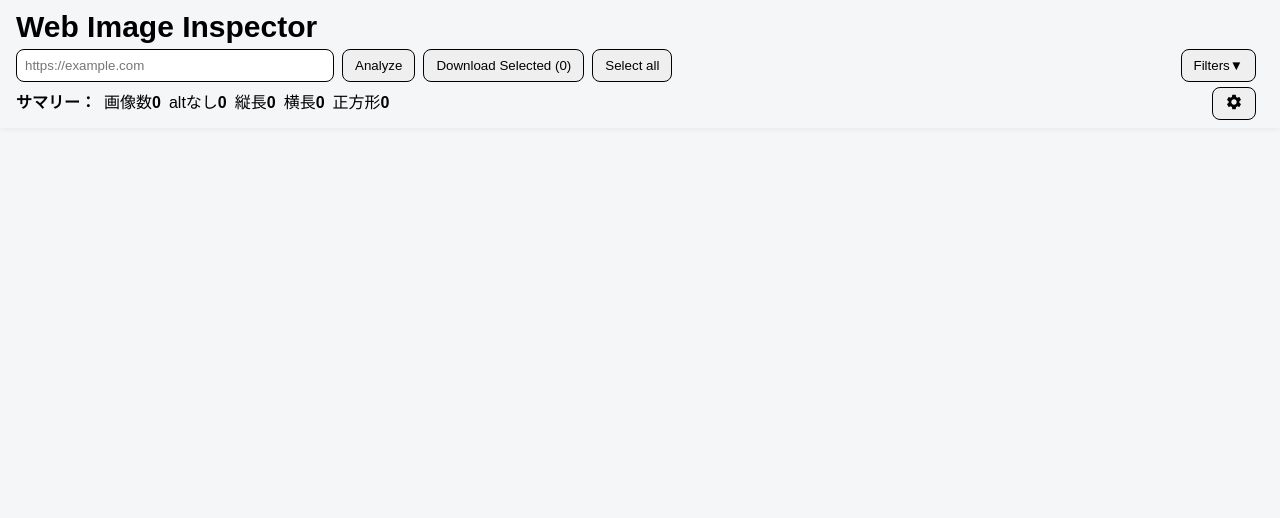
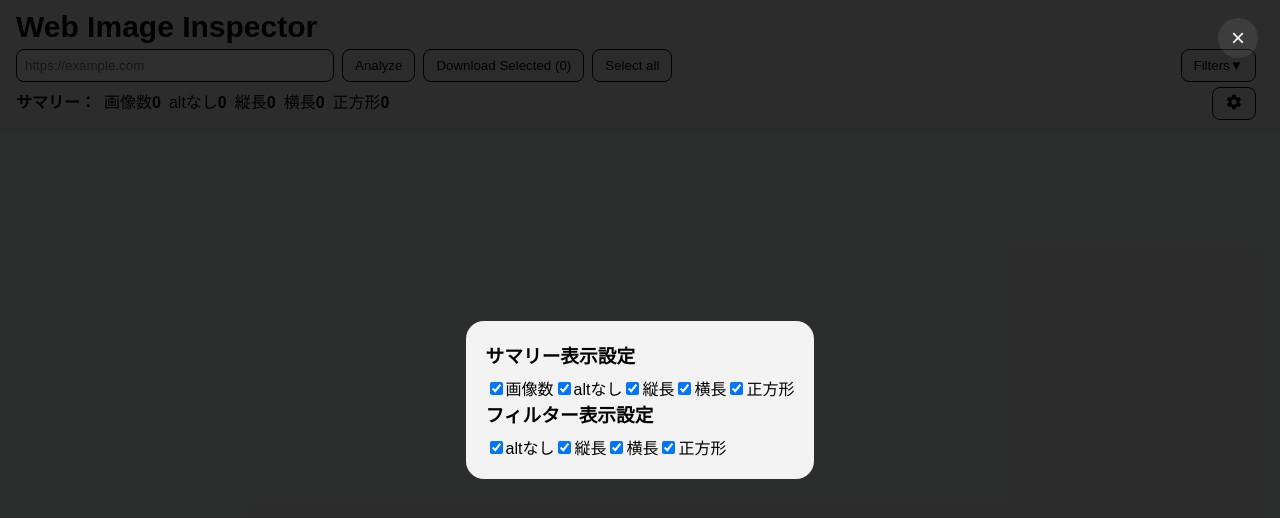
Before and after one commit to weboscar1164/web-image-inspector, a React (Vite) app in the folder frontend/: page / in a window 1280 px wide. Both pictures are taken after a click on the button 1234 px from the left and 103 px from the top of the page. Shown: the top 518 px of the page. Built offline with nearby package versions, Linux system fonts and the light colour scheme.

Commit message:
summary,filter編集機能追加

```diff
--- a/frontend/src/App.scss
+++ b/frontend/src/App.scss
@@ -329,6 +329,17 @@ main {
 	}
 }
 
+.settingModal {
+	padding: 20px;
+	background-color: #f3f3f3;
+	border-radius: 18px;
+
+	h3 {
+		margin: 0;
+		margin-bottom: 8px;
+	}
+}
+
 .close {
 	position: absolute;
 	top: 18px;
@@ -358,6 +369,7 @@ main {
 		transform: scale(1.05);
 	}
 }
+
 .loading {
 	width: 100%;
 	height: 100%;
--- a/frontend/src/App.tsx
+++ b/frontend/src/App.tsx
@@ -12,6 +12,18 @@ import {
 	isVertical,
 } from "./utils/imageHelpers";
 import SettingsIcon from "@mui/icons-material/Settings";
+import { SUMMARY_ITEMS } from "./constants/summaryDefinitions";
+import {
+	ASPECT_RATIO_ITEMS,
+	FILTER_ITEMS,
+} from "./constants/filterDefinitions";
+import { useLocalStorageState } from "./app/hooks/hooks";
+
+type SummaryId = (typeof SUMMARY_ITEMS)[number]["id"];
+type FilterId = (typeof FILTER_ITEMS)[number]["id"];
+type FilterState = Record<FilterId, boolean>;
+type AspectRatioId = (typeof ASPECT_RATIO_ITEMS)[number]["id"];
+type VisibleAspectRatioId = Exclude<AspectRatioId, "all">;
 
 function App() {
 	const headerRef = useRef<HTMLElement>(null);
@@ -23,10 +35,70 @@ function App() {
 	const [selectedImage, setSelectedImage] = useState<ImageData | null>(null);
 	const [selectedImages, setSelectedImages] = useState<Set<string>>(new Set());
 	const [showDetail, setShowDetail] = useState(false);
-	const [filters, setFilters] = useState({
+	const [filters, setFilters] = useState<FilterState>({
 		noAlt: false,
-		aspectRatio: "",
 	});
+	const [aspectRatio, setAspectRatio] = useState<AspectRatioId>("all");
+
+	const [showSettings, setShowSettings] = useState(false);
+
+	// Summary
+
+	const getLocalStorageItem = <T,>(key: string, defaultValue: T): T => {
+		try {
+			const saved = localStorage.getItem(key);
+
+			if (!saved) return defaultValue;
+
+			return {
+				...defaultValue,
+				...JSON.parse(saved),
+			};
+		} catch {
+			return defaultValue;
+		}
+	};
+
+	const [visibleSummaryItems, setVisibleSummaryItems] = useLocalStorageState(
+		"visibleSummaryItems",
+
+		{
+			total: true,
+			noAlt: true,
+			vertical: true,
+			horizontal: true,
+			square: true,
+		},
+	);
+
+	// Filter
+
+	const [visibleFilterItems, setVisibleFilterItems] = useState<
+		Record<FilterId, boolean>
+	>(() =>
+		getLocalStorageItem("visibleFilterItems", {
+			noAlt: true,
+		}),
+	);
+	const [visibleAspectRatioItems, setVisibleAspectRatioItems] = useState<
+		Record<VisibleAspectRatioId, boolean>
+	>(() =>
+		getLocalStorageItem("visibleAspectRatioItems", {
+			vertical: true,
+			horizontal: true,
+			square: true,
+		}),
+	);
+
+	const hasAspectRatioFilter = Object.values(visibleAspectRatioItems).some(
+		Boolean,
+	);
+
+	const aspectRatioItems = hasAspectRatioFilter
+		? ASPECT_RATIO_ITEMS.filter(
+				(item) => item.id === "all" || visibleAspectRatioItems[item.id],
+			)
+		: [];
 
 	const isAllSelected =
 		images.length > 0 && images.every((img) => selectedImages.has(img.src));
@@ -36,7 +108,7 @@ function App() {
 			return false;
 		}
 
-		switch (filters.aspectRatio) {
+		switch (aspectRatio) {
 			case "vertical":
 				return isVertical(img);
 
@@ -46,6 +118,7 @@ function App() {
 			case "square":
 				return isSquare(img);
 
+			case "all":
 			default:
 				return true;
 		}
@@ -59,12 +132,26 @@ function App() {
 	const resetViewState = () => {
 		setFilters({
 			noAlt: false,
-			aspectRatio: "",
 		});
+		setAspectRatio("all");
 		setSelectedImages(new Set());
 		setSelectedImage(null);
 		setShowDetail(false);
 	};
+
+	const summaryValues: Record<SummaryId, number> = {
+		total: images.length,
+		noAlt: noAltCount,
+		vertical: verticalCount,
+		horizontal: horizontalCount,
+		square: squareCount,
+	};
+
+	const summaryItems = SUMMARY_ITEMS.map((item) => ({
+		...item,
+		value: summaryValues[item.id],
+		visible: visibleSummaryItems[item.id],
+	}));
 
 	useEffect(() => {
 		if (!headerRef.current) return;
@@ -101,6 +188,27 @@ function App() {
 			window.removeEventListener("scroll", handleScroll);
 		};
 	}, []);
+
+	useEffect(() => {
+		localStorage.setItem(
+			"visibleSummaryItems",
+			JSON.stringify(visibleSummaryItems),
+		);
+	}, [visibleSummaryItems]);
+
+	useEffect(() => {
+		localStorage.setItem(
+			"visibleFilterItems",
+			JSON.stringify(visibleFilterItems),
+		);
+	}, [visibleFilterItems]);
+
+	useEffect(() => {
+		localStorage.setItem(
+			"visibleAspectRatioItems",
+			JSON.stringify(visibleAspectRatioItems),
+		);
+	}, [visibleAspectRatioItems]);
 
 	const handleSubmit = async (e: React.FormEvent) => {
 		e.preventDefault();
@@ -210,28 +318,17 @@ function App() {
 						<div className="headerSummary">
 							<div className="headerSummaryLeft">
 								<h4>サマリー：</h4>
-								<div className="headerSummaryItem">
-									<span>画像数</span>
-									<strong>{images.length}</strong>
+								{summaryItems &&
+									summaryItems
+										.filter((item) => item.visible)
+										.map((summaryItem) => (
+											<div className="headerSummaryItem" key={summaryItem.id}>
+												<span>{summaryItem.label}</span>
+												<strong>{summaryItem.value}</strong>
 											</div>
-								<div className="headerSummaryItem">
-									<span>altなし</span>
-									<strong>{noAltCount}</strong>
+										))}
 							</div>
-								<div className="headerSummaryItem">
-									<span>縦長</span>
-									<strong>{verticalCount}</strong>
-								</div>
-								<div className="headerSummaryItem">
-									<span>横長</span>
-									<strong>{horizontalCount}</strong>
-								</div>
-								<div className="headerSummaryItem">
-									<span>正方形</span>
-									<strong>{squareCount}</strong>
-								</div>
-							</div>
-							<button>
+							<button onClick={() => setShowSettings(true)}>
 								<SettingsIcon />
 							</button>
 						</div>
@@ -240,74 +337,39 @@ function App() {
 						>
 							<h4>フィルタ</h4>
 
-							<span>
+							{FILTER_ITEMS.filter((item) => visibleFilterItems[item.id]).map(
+								(item) => (
+									<span key={item.id}>
 										<input
 											type="checkbox"
-									id="noAlt"
-									checked={filters.noAlt}
+											id={item.id}
+											checked={filters[item.id]}
 											onChange={(e) =>
-										setFilters((prev) => ({ ...prev, noAlt: e.target.checked }))
-									}
-								/>
-								<label htmlFor="noAlt">Altなし</label>
-							</span>
-							<span>
-								<input
-									type="radio"
-									name="aspect_ratio"
-									id="vertical"
-									checked={filters.aspectRatio === ""}
-									onChange={() =>
 												setFilters((prev) => ({
 													...prev,
-											aspectRatio: "",
+													[item.id]: e.target.checked,
 												}))
 											}
 										/>
-								<label htmlFor="vertical">すべて</label>
+										<label htmlFor={item.id}>{item.label}</label>
 									</span>
-							<span>
+								),
+							)}
+							{hasAspectRatioFilter &&
+								aspectRatioItems.map((item) => (
+									<span key={item.id}>
 										<input
 											type="radio"
-									name="aspect_ratio"
-									id="vertical"
-									checked={filters.aspectRatio === "vertical"}
-									onChange={() =>
-										setFilters((prev) => ({
-											...prev,
-											aspectRatio: "vertical",
-										}))
-									}
+											id={`aspect-${item.id || "all"}`}
+											name="aspect-ratio"
+											checked={aspectRatio === item.id}
+											onChange={() => setAspectRatio(item.id)}
 										/>
-								<label htmlFor="vertical">縦長</label>
+										<label htmlFor={`aspect-${item.id || "all"}`}>
+											{item.label}
+										</label>
 									</span>
-							<span>
-								<input
-									type="radio"
-									name="aspect_ratio"
-									id="horizontal"
-									checked={filters.aspectRatio === "horizontal"}
-									onChange={() =>
-										setFilters((prev) => ({
-											...prev,
-											aspectRatio: "horizontal",
-										}))
-									}
-								/>
-								<label htmlFor="horizontal">横長</label>
-							</span>
-							<span>
-								<input
-									type="radio"
-									name="aspect_ratio"
-									id="square"
-									checked={filters.aspectRatio === "square"}
-									onChange={() =>
-										setFilters((prev) => ({ ...prev, aspectRatio: "square" }))
-									}
-								/>
-								<label htmlFor="square">正方形</label>
-							</span>
+								))}
 						</div>
 					</div>
 				</div>
@@ -343,6 +405,62 @@ function App() {
 						</div>
 					</div>
 				)}
+				{showSettings && (
+					<div className="modal" onClick={() => setShowSettings(false)}>
+						<button className="close">×</button>
+						<div className="settingModal" onClick={(e) => e.stopPropagation()}>
+							<h3>サマリー表示設定</h3>
+							{SUMMARY_ITEMS.map((item) => (
+								<label key={item.id}>
+									<input
+										type="checkbox"
+										checked={visibleSummaryItems[item.id]}
+										onChange={(e) =>
+											setVisibleSummaryItems((prev) => ({
+												...prev,
+												[item.id]: e.target.checked,
+											}))
+										}
+									/>
+									{item.label}
+								</label>
+							))}
+							<h3>フィルター表示設定</h3>
+							{FILTER_ITEMS.map((item) => (
+								<label key={item.id}>
+									<input
+										type="checkbox"
+										checked={visibleFilterItems[item.id]}
+										onChange={(e) =>
+											setVisibleFilterItems((prev) => ({
+												...prev,
+												[item.id]: e.target.checked,
+											}))
+										}
+									/>
+									{item.label}
+								</label>
+							))}
+							{ASPECT_RATIO_ITEMS.filter((item) => item.id !== "all").map(
+								(item) => (
+									<label key={item.id}>
+										<input
+											type="checkbox"
+											checked={visibleAspectRatioItems[item.id]}
+											onChange={(e) =>
+												setVisibleAspectRatioItems((prev) => ({
+													...prev,
+													[item.id]: e.target.checked,
+												}))
+											}
+										/>
+										{item.label}
+									</label>
+								),
+							)}
+						</div>
+					</div>
+				)}
 			</main>
 		</div>
 	);
--- /dev/null
+++ b/frontend/src/app/hooks/hooks.ts
@@ -0,0 +1 @@
+export { useLocalStorageState } from "./useLocalStorageState";
--- /dev/null
+++ b/frontend/src/app/hooks/useLocalStorageState.ts
@@ -0,0 +1,27 @@
+import { useEffect, useState } from "react";
+
+const getLocalStorageItem = <T>(key: string, defaultValue: T): T => {
+	try {
+		const saved = localStorage.getItem(key);
+
+		if (!saved) return defaultValue;
+
+		return {
+			...defaultValue,
+			...JSON.parse(saved),
+		};
+	} catch {
+		return defaultValue;
+	}
+};
+
+export function useLocalStorageState<T>(key: string, defaultValue: T) {
+	const [value, setValue] = useState<T>(() =>
+		getLocalStorageItem(key, defaultValue),
+	);
+
+	useEffect(() => {
+		localStorage.setItem(key, JSON.stringify(value));
+	}, [key, value]);
+	return [value, setValue] as const;
+}
--- /dev/null
+++ b/frontend/src/constants/filterDefinitions.ts
@@ -0,0 +1,25 @@
+export const FILTER_ITEMS = [
+	{
+		id: "noAlt",
+		label: "altなし",
+	},
+] as const;
+
+export const ASPECT_RATIO_ITEMS = [
+	{
+		id: "all",
+		label: "すべて",
+	},
+	{
+		id: "vertical",
+		label: "縦長",
+	},
+	{
+		id: "horizontal",
+		label: "横長",
+	},
+	{
+		id: "square",
+		label: "正方形",
+	},
+] as const;
--- /dev/null
+++ b/frontend/src/constants/summaryDefinitions.ts
@@ -0,0 +1,22 @@
+export const SUMMARY_ITEMS = [
+	{
+		id: "total",
+		label: "画像数",
+	},
+	{
+		id: "noAlt",
+		label: "altなし",
+	},
+	{
+		id: "vertical",
+		label: "縦長",
+	},
+	{
+		id: "horizontal",
+		label: "横長",
+	},
+	{
+		id: "square",
+		label: "正方形",
+	},
+] as const;
```
Lines whose indentation alone changed are shown as unchanged.
